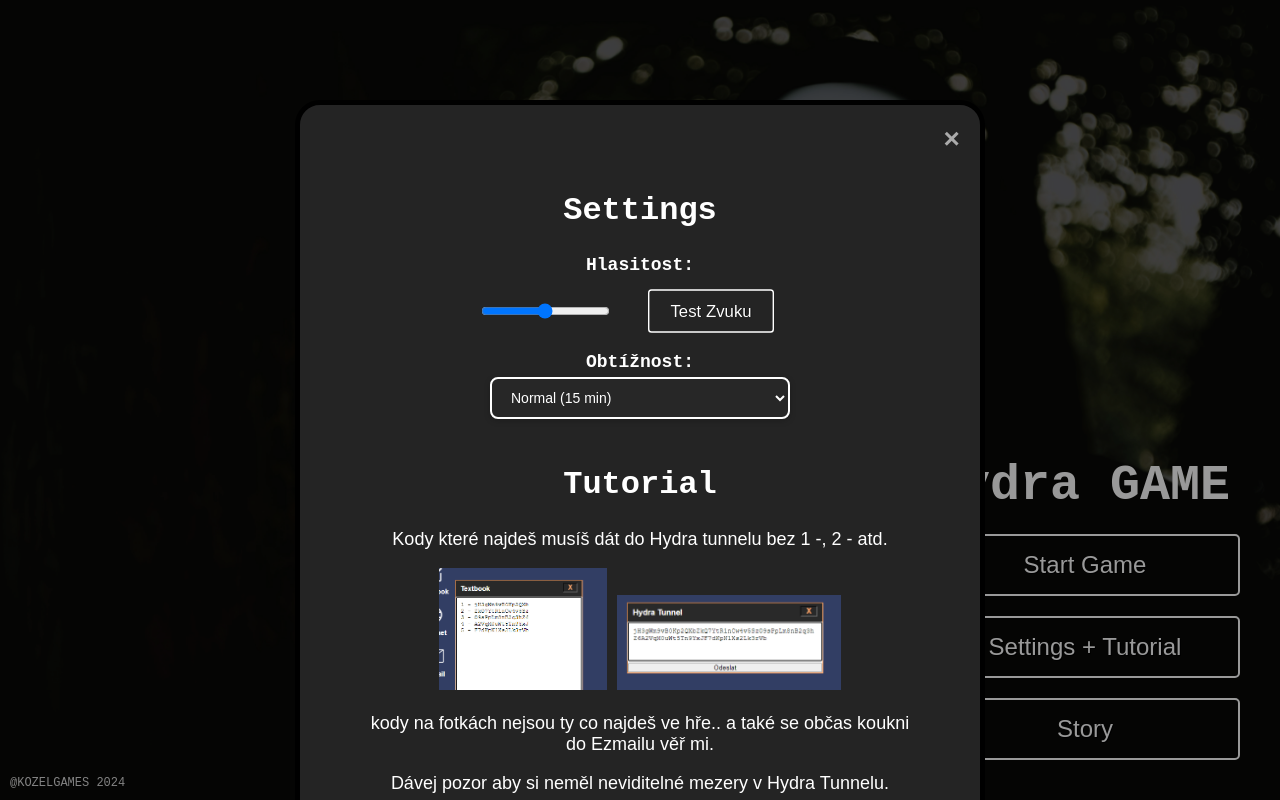
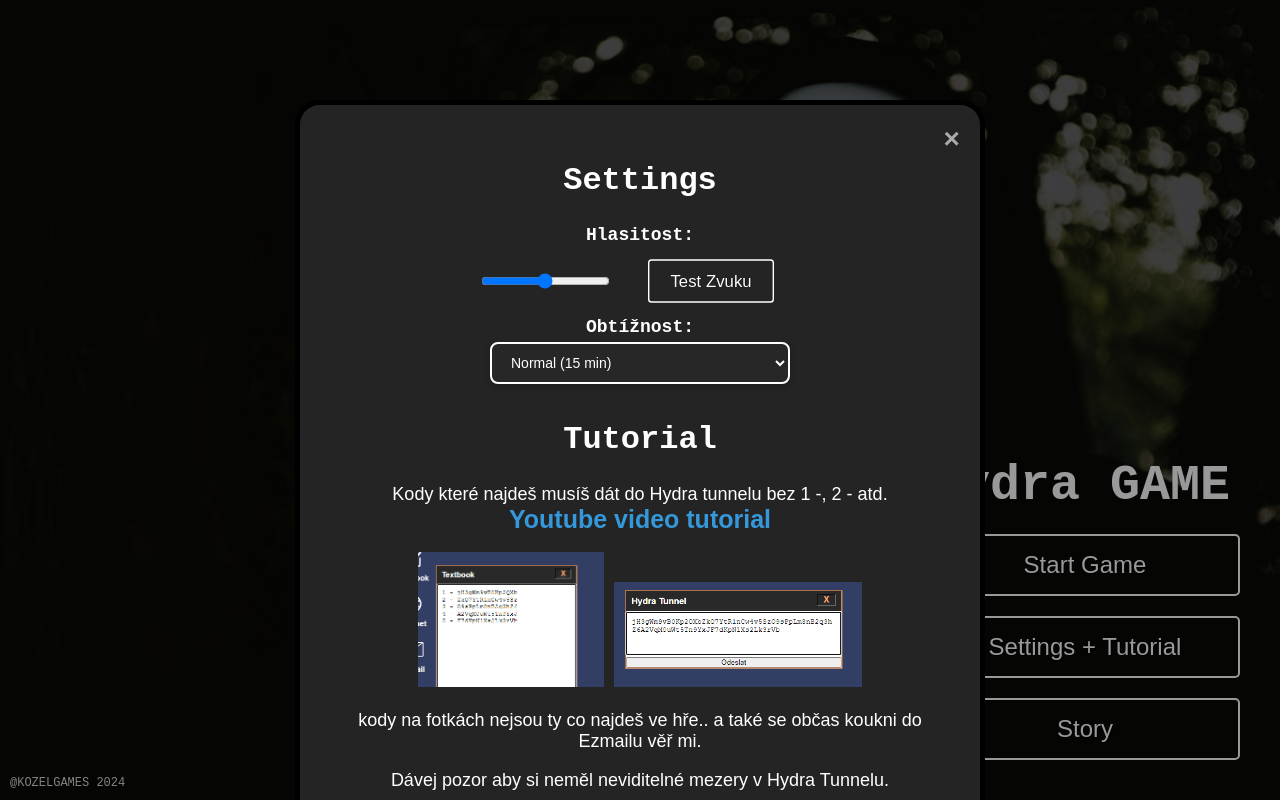
Before and after one commit to Arkoss99/Hydra-4421, a plain HTML site: page index.html in a window 1280 px wide. Both pictures are taken after a click on the button "Settings + Tutorial". Drawn offline with Linux system fonts and the light colour scheme.

Commit message:
added youtube tut

```diff
--- a/index.html
+++ b/index.html
@@ -115,10 +115,9 @@ button:active {
 }
 
 .settings {
-    padding: 20px;
+    padding: 10px;
     color: #fff;
     border-radius: 10px;
-    margin: 20px;
 }
 
 .settings h2 {
@@ -128,7 +127,7 @@ button:active {
 
 .settings label {
     display: block;
-    margin: 10px 0 5px;
+    margin: 5px 0 5px;
     font-size: large;
     font-weight: 600;
 }
@@ -136,7 +135,7 @@ button:active {
 .settings input[type="checkbox"],
 .settings input[type="range"],
 .settings select {
-    margin-bottom: 20px;
+    margin-bottom: 10px;
 }
 .difficulty-select {
     padding: 10px 15px;
@@ -175,7 +174,12 @@ button:active {
     font-family:'Courier New', Courier, monospace ;
     z-index: 9999;
 }
-
+.link-YT {
+    color: #3498db;
+    text-decoration: none;
+    font-size:25px;
+    font-weight: bold;
+}
 
     </style>
 </head>
@@ -208,7 +212,7 @@ button:active {
         <section class="Tutorial">
             <h2>Tutorial</h2>
         <div class="tut-div">
-            <p style=" font-family:Arial, Helvetica, sans-serif; font-size: 18px;">Kody které najdeš musíš dát do Hydra tunnelu bez 1 -, 2 - atd.</p>
+            <p style=" font-family:Arial, Helvetica, sans-serif; font-size: 18px;">Kody které najdeš musíš dát do Hydra tunnelu bez 1 -, 2 - atd.<br><a class="link-YT" href="https://youtu.be/tz9SLzOTw18" target="_blank">Youtube video tutorial</a></p>
             <img src="img/codes.png" alt="Tutorial" style="width: 30%;">
             <img src="img/codes2.png" alt="Tutorial" style="width: 40%;">
             <p style="font-family:Arial, Helvetica, sans-serif; font-size: 18px;">kody na fotkách nejsou ty co najdeš ve hře.. a také se občas koukni do Ezmailu věř mi.</p>
```
